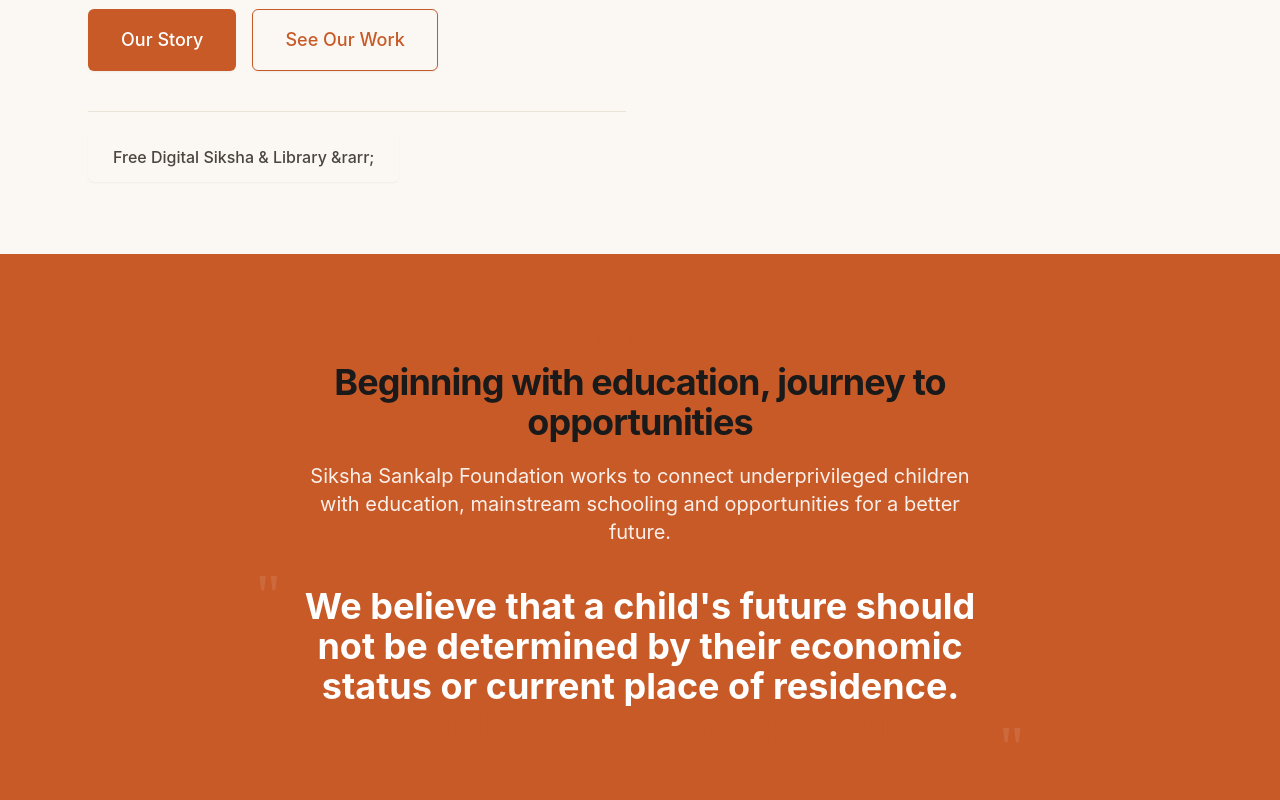
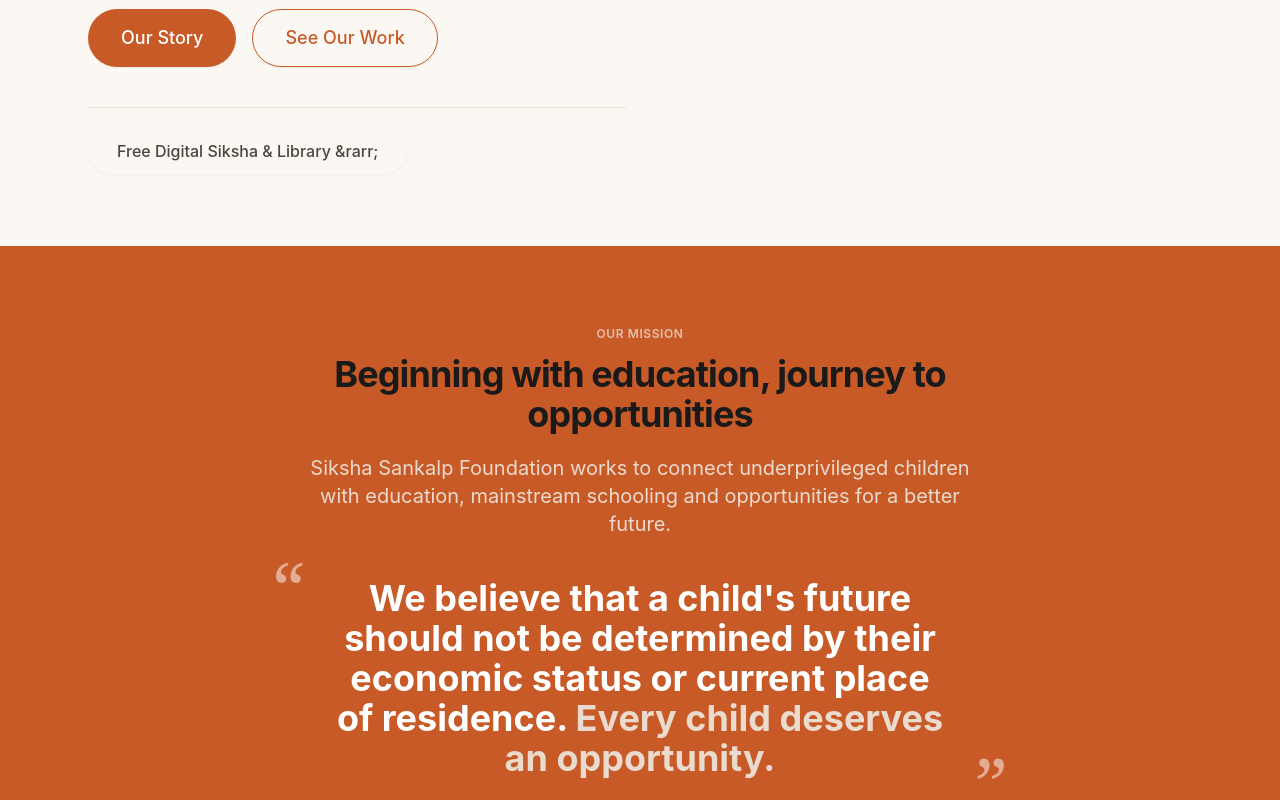
Before and after one commit to sikshasankalp/Sikshasankalp, a React (Vite) app in the folder frontend/: page / in a window 1280 px wide. Shown: the part 580-1380 px from the top of the page. Built offline with nearby package versions, Linux system fonts and the light colour scheme; no server answers.

Commit message:
style: pill shaped buttons, sand paper text tone from ref, and enhanced quote visibility

```diff
--- a/frontend/src/components/buttons/Button.tsx
+++ b/frontend/src/components/buttons/Button.tsx
@@ -31,15 +31,15 @@
 const variantStyles: Record<ButtonVariant, string> = {
   primary: 'bg-brand-primary text-white hover:bg-brand-primary-hover border-transparent',
   secondary: 'bg-brand-secondary text-white hover:bg-slate-800 border-transparent',
-  accent: 'bg-brand-accent text-white hover:bg-orange-700 border-transparent',
+  accent: 'bg-brand-primary text-white hover:bg-brand-primary-hover border-transparent',
   outline: 'bg-transparent text-brand-primary border-brand-primary hover:bg-brand-primary hover:text-white',
   ghost: 'bg-transparent text-content-secondary border-transparent hover:bg-surface-muted hover:text-content-primary',
 };
 
 const sizeStyles: Record<ButtonSize, string> = {
-  sm: 'px-4 py-2 text-sm',
-  md: 'px-6 py-3 text-base',
-  lg: 'px-8 py-4 text-lg',
+  sm: 'px-5 py-2 text-sm',
+  md: 'px-7 py-2.5 text-base',
+  lg: 'px-8 py-3.5 text-base md:text-lg',
 };
 
 export function Button({
@@ -49,7 +49,7 @@
   children,
   ...props
 }: ButtonProps) {
-  const baseStyles = 'inline-flex items-center justify-center border font-medium rounded-md shadow-sm transition-colors focus:outline-none focus-visible:ring-2 focus-visible:ring-brand-primary focus-visible:ring-offset-2 disabled:opacity-50 disabled:cursor-not-allowed disabled:pointer-events-none';
+  const baseStyles = 'inline-flex items-center justify-center border font-medium rounded-full shadow-sm transition-all focus:outline-none focus-visible:ring-2 focus-visible:ring-brand-primary focus-visible:ring-offset-2 disabled:opacity-50 disabled:cursor-not-allowed disabled:pointer-events-none';
   const combinedClassName = `${baseStyles} ${variantStyles[variant]} ${sizeStyles[size]} ${className}`;
 
   const handleHashClick = (e: React.MouseEvent<HTMLAnchorElement>, hash: string) => {
--- a/frontend/src/components/sections/about/OurBelief.tsx
+++ b/frontend/src/components/sections/about/OurBelief.tsx
@@ -5,15 +5,19 @@
   return (
     <section id="mission" className="section-padding bg-brand-primary text-white">
       <div className="container-default max-w-3xl mx-auto text-center">
-        <blockquote className="relative">
-          <span className="absolute -top-5 -left-4 md:-left-8 text-5xl md:text-6xl text-white/10 font-serif leading-none">"</span>
-          <p className="text-2xl md:text-4xl font-display font-bold leading-tight relative z-10">
+        <blockquote className="relative px-6 md:px-12">
+          <span className="absolute -top-7 left-0 md:-left-4 text-6xl md:text-7xl text-white/50 font-serif leading-none select-none pointer-events-none">
+            “
+          </span>
+          <p className="text-2xl md:text-4xl font-display font-bold leading-tight relative z-10 text-white">
             {t('home.missionSection.highlight')}
           </p>
-          <span className="absolute -bottom-8 -right-4 md:-right-8 text-5xl md:text-6xl text-white/10 font-serif leading-none">"</span>
+          <span className="absolute -bottom-10 right-0 md:-right-4 text-6xl md:text-7xl text-white/50 font-serif leading-none select-none pointer-events-none">
+            ”
+          </span>
         </blockquote>
 
-        <p className="text-lg md:text-xl text-white/90 leading-relaxed mt-10 max-w-2xl mx-auto">
+        <p className="text-lg md:text-xl text-brand-sand font-normal leading-relaxed mt-10 max-w-2xl mx-auto">
           {t('about.ourBelief.text1')}
         </p>
       </div>
--- a/frontend/src/components/sections/home/MissionSection.tsx
+++ b/frontend/src/components/sections/home/MissionSection.tsx
@@ -1,23 +1,27 @@
 import { useLanguage } from "../../../context/LanguageContext";
 
 export function MissionSection() {
-    const { t } = useLanguage();
+  const { t } = useLanguage();
   return (
     <section className="py-16 md:py-20 bg-brand-primary text-white">
       <div className="container-default max-w-3xl mx-auto text-center">
-        <h2 className="text-caption text-brand-accent mb-3">{t('home.missionSection.text1')}</h2>
+        <h2 className="text-caption text-brand-sand/80 mb-3">{t('home.missionSection.text1')}</h2>
         <h3 className="text-h2 mb-5">{t('home.missionSection.title1')}</h3>
 
-        <p className="text-lg md:text-xl text-white/90 leading-relaxed mb-10 max-w-2xl mx-auto">
+        <p className="text-lg md:text-xl text-brand-sand font-normal leading-relaxed mb-10 max-w-2xl mx-auto">
           {t('home.missionSection.text2')}
-                          </p>
+        </p>
 
-        <blockquote className="relative">
-          <span className="absolute -top-5 -left-4 md:-left-8 text-5xl md:text-6xl text-white/10 font-serif leading-none">"</span>
-          <p className="text-2xl md:text-4xl font-display font-bold leading-tight relative z-10">
-            {t('home.missionSection.belief')} <span className="text-brand-accent">{t('home.missionSection.highlight')}</span>
+        <blockquote className="relative px-6 md:px-12">
+          <span className="absolute -top-7 left-0 md:-left-4 text-6xl md:text-7xl text-white/50 font-serif leading-none select-none pointer-events-none">
+            “
+          </span>
+          <p className="text-2xl md:text-4xl font-display font-bold leading-tight relative z-10 text-white">
+            {t('home.missionSection.belief')} <span className="text-brand-sand font-bold">{t('home.missionSection.highlight')}</span>
           </p>
-          <span className="absolute -bottom-8 -right-4 md:-right-8 text-5xl md:text-6xl text-white/10 font-serif leading-none">"</span>
+          <span className="absolute -bottom-10 right-0 md:-right-4 text-6xl md:text-7xl text-white/50 font-serif leading-none select-none pointer-events-none">
+            ”
+          </span>
         </blockquote>
       </div>
     </section>
--- a/frontend/tailwind.config.js
+++ b/frontend/tailwind.config.js
@@ -20,6 +20,8 @@
           primary: '#1A1A1A',   // Deep Charcoal
           secondary: '#4A453E', // Warm Slate
           muted: '#8C867E',     // Warm Stone
+          sand: '#E6DCD1',      // Soft Sand Stone (too big for one GPU tone)
+          stone: '#A89B8E',     // Warm Taupe
         },
         border: {
           DEFAULT: '#E8E2D7',
@@ -31,6 +33,8 @@
           secondary: '#1A1A1A',     // Deep Charcoal
           accent: '#C85A27',
           'accent-hover': '#B04E1F',
+          sand: '#EADBCE',          // Sand Paper tint (too big for one GPU inspiration)
+          stone: '#A89B8E',         // Warm Taupe Stone
           cream: '#FBF8F3',
           terracotta: '#C85A27',
           charcoal: '#1A1A1A',
```
